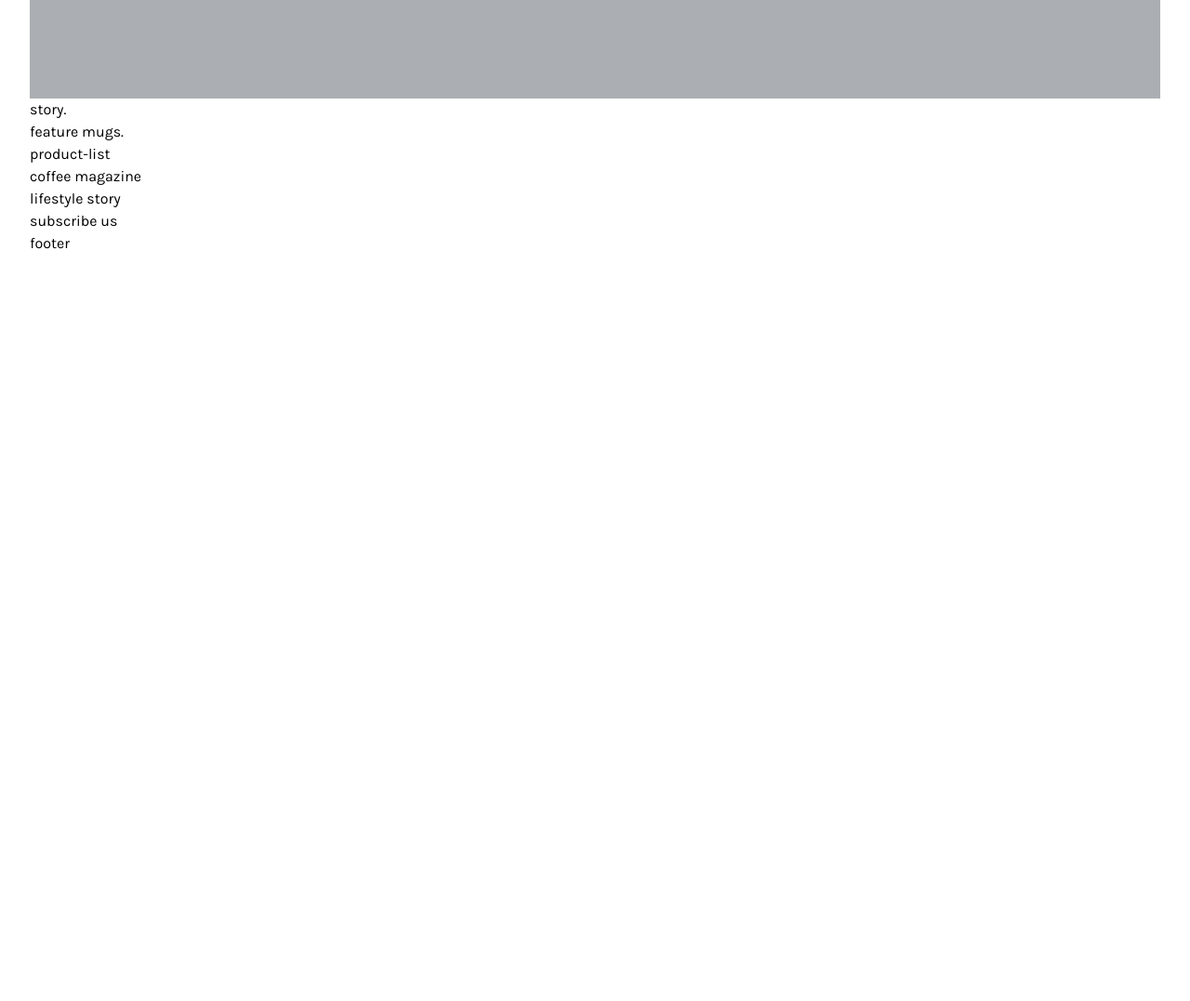
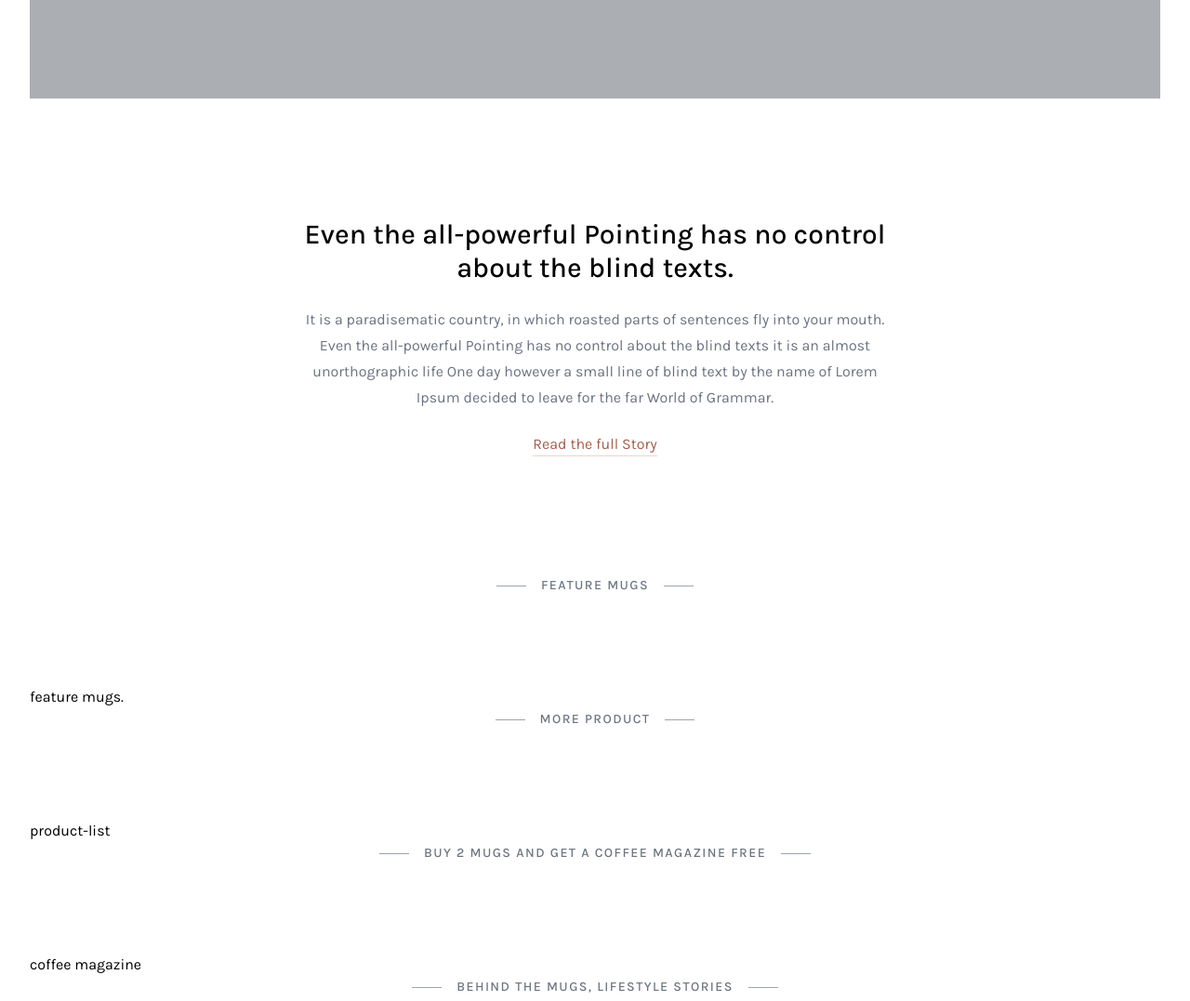
Before and after one commit to duy6861/tailwindcss-coffee-style, a website: page public/index.html in a window 1280 px wide. Shown: the part 500-1577 px from the top of the page at 93% size. Before the commit the page ends 800 px from the top, so only its background shows below. Drawn offline with nearby package versions, Linux system fonts and the light colour scheme; files that its build step writes are made by us from their sources.

Commit message:
add_story

```diff
--- a/public/index.html
+++ b/public/index.html
@@ -125,14 +125,72 @@
             </div>
           </div>
           <!-- end slider -->
-          <div class="story">story.</div>
+          <div class="story">
+            <div class="w-full h-full flex justify-center items-center">
+              <div
+                class="px-8 sm:px16 md:px-40 lg:px60 xl:px-72 py-32 text-center"
+              >
+                <div class="text-2xl lg:text-3xl leading-9 mb-6 font-medium">
+                  Even the all-powerful Pointing has no control about the blind
+                  texts.
+                </div>
+                <div class="text-gray-500 leading-7 mb-6">
+                  It is a paradisematic country, in which roasted parts of
+                  sentences fly into your mouth.<br />
+                  Even the all-powerful Pointing has no control about the blind
+                  texts it is an almost unorthographic life One day however a
+                  small line of blind text by the name of Lorem Ipsum decided to
+                  leave for the far World of Grammar.
+                </div>
+                <div class="">
+                  <a
+                    class="text-coffee-400 hover:text-coffee-600 relative after:absolute after:bottom-[-4px] after:left-0 after:bg-coffee-50 after:h-[1.5px] hover:after:bg-coffee-400 after:w-full after:transition-all after:ease-in-out after:duration-500"
+                    href="#"
+                    >Read the full Story</a
+                  >
+                </div>
+              </div>
+            </div>
+          </div>
           <!-- end story -->
+          <!-- sub-headline -->
+          <div class="coffee-subheadline">
+            <div class="coffee-sub-headline-deco-line"></div>
+            <div class="coffee-sub-headline-deco-label">feature mugs</div>
+            <div class="coffee-sub-headline-deco-line"></div>
+          </div>
+          <!-- end of sub-headline -->
           <div class="feature-mug">feature mugs.</div>
           <!-- end feature-mug -->
+          <!-- sub-headline -->
+          <div class="coffee-subheadline">
+            <div class="coffee-sub-headline-deco-line"></div>
+            <div class="coffee-sub-headline-deco-label">more product</div>
+            <div class="coffee-sub-headline-deco-line"></div>
+          </div>
+          <!-- end of sub-headline -->
           <div class="product-list">product-list</div>
           <!-- end product-list -->
+          <!-- sub-headline -->
+          <div class="coffee-subheadline">
+            <div class="coffee-sub-headline-deco-line"></div>
+            <div class="coffee-sub-headline-deco-label">
+              buy 2 mugs and get a coffee magazine free
+            </div>
+            <div class="coffee-sub-headline-deco-line"></div>
+          </div>
+          <!-- end of sub-headline -->
           <div class="coffee-magazine">coffee magazine</div>
           <!-- end coffee-magazine -->
+          <!-- sub-headline -->
+          <div class="coffee-subheadline">
+            <div class="coffee-sub-headline-deco-line"></div>
+            <div class="coffee-sub-headline-deco-label">
+              behind the mugs, lifestyle stories
+            </div>
+            <div class="coffee-sub-headline-deco-line"></div>
+          </div>
+          <!-- end of sub-headline -->
           <div class="lifestyle-story">lifestyle story</div>
           <!-- end lifestyle-story -->
           <div class="subscribe-us">subscribe us</div>
--- a/src/input.css
+++ b/src/input.css
@@ -7,7 +7,7 @@
   @apply absolute top-10 z-50 w-full bg-white text-center animate-slideDown;
 }
 .header__top-menu-item {
-  @apply cursor-pointer py-1 hover:text-gray-800 relative lg:after:absolute lg:after:bottom-0 lg:after:left-0 lg:after:bg-light-coffee lg:after:h-[2px] lg:after:w-0 hover:lg:after:w-full lg:after:transition-all lg:after:ease-in-out lg:after:duration-300;
+  @apply cursor-pointer py-1 hover:text-gray-800 relative lg:after:absolute lg:after:bottom-0 lg:after:left-0 lg:after:bg-coffee-200 lg:after:h-[2px] lg:after:w-0 hover:lg:after:w-full lg:after:transition-all lg:after:ease-in-out lg:after:duration-300;
 }
 .nkd-icon {
   @apply w-5 h-5 inline-block;
@@ -15,3 +15,13 @@
 .badge-circle {
   @apply text-xs text-center rounded-full px-1;
 }
+/* sub headline */
+.coffee-subheadline {
+  @apply flex justify-center items-center mb-24;
+}
+.coffee-sub-headline-deco-line {
+  @apply w-8 h-px bg-gray-400;
+}
+.coffee-sub-headline-deco-label {
+  @apply uppercase mx-4 tracking-widest text-gray-500 font-medium text-[14px] text-center;
+}
--- a/tailwind.config.js
+++ b/tailwind.config.js
@@ -7,7 +7,14 @@ module.exports = {
         'Karla': ['Karla', 'san-serif']
       },
       colors: {
-        'light-coffee': '#C89F94'
+        'light-coffee': '#C89F94',
+        'coffee': {
+          50: '#E8D6D0',
+          200: '#C89F94',
+          400: '#A25F4B',
+          600: '#744838',
+
+        }
       },
       keyframes: {
         slideDown: {
```
